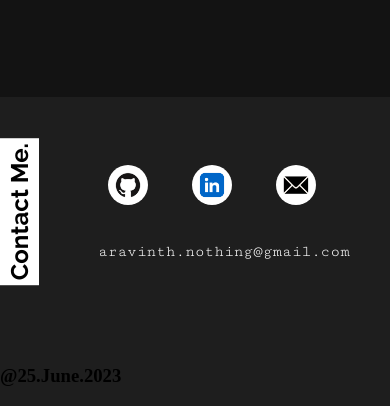
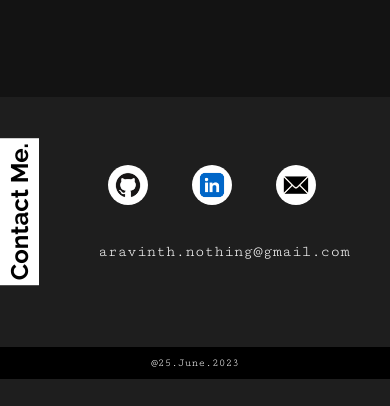
Before and after one commit to Aravinth-Nothing/Portfolio, a plain HTML site: page index.html in a window 390 px wide. Shown: the part 1960-2366 px from the top of the page. After the commit the page ends 2339 px from the top, so only its background shows below. Drawn offline with nearby package versions, Linux system fonts and the light colour scheme; a web font is replaced by a local one.

Commit message:
New Commit

```diff
--- a/style.css
+++ b/style.css
@@ -1098,5 +1098,17 @@ html, body {
   margin-top: 0px;
 
 }
-
+.now{
+  width: 100%;
+  background-color: #000;
 }
+.now-text{
+  color: white;
+  text-align: center;
+  font-size: 0.7rem;
+  margin: 0px;
+  padding: 10px;
+  font-family: 'Cutive Mono', monospace;
+  font-weight: 100;
+}
+}
```
